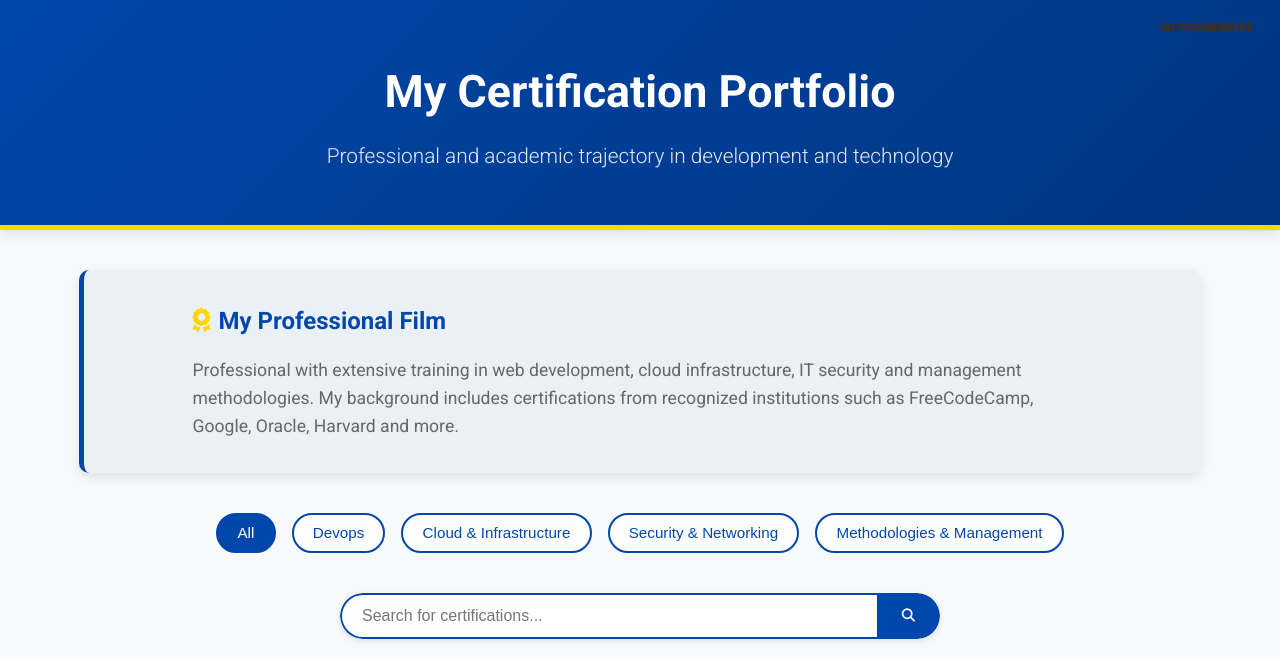
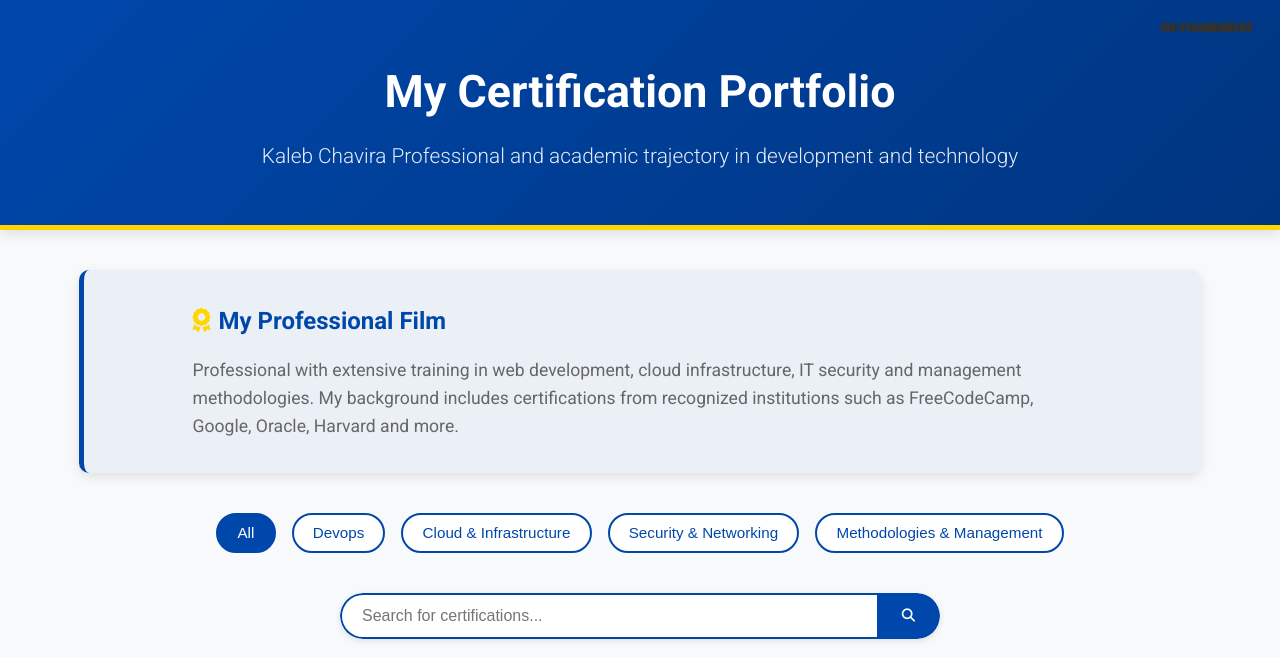
Before and after one commit to kaleb75/Certifications-KLC, a plain HTML site: page index.html in a window 1280 px wide. Shown: the top 657 px of the page. Drawn offline with Linux system fonts and the light colour scheme.

Commit message:
Update index.html

```diff
--- a/index.html
+++ b/index.html
@@ -16,7 +16,7 @@
     <header>
         <div class="container">
             <h1>My Certification Portfolio</h1>
-            <p class="subtitle">Professional and academic trajectory in development and technology</p>
+            <p class="subtitle">Kaleb Chavira Professional and academic trajectory in development and technology</p>
         </div>
     </header>
 
```
